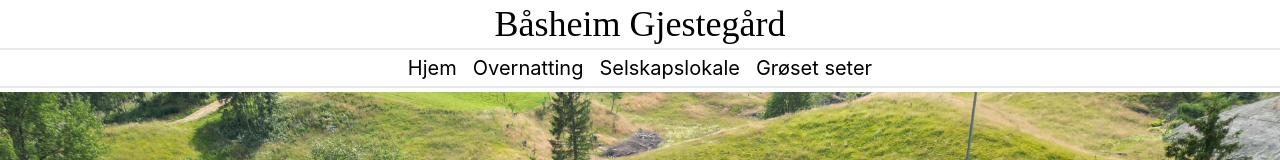
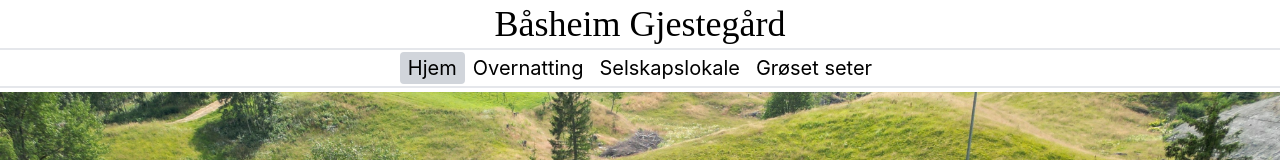
Before and after one commit to hsUlberg/baasheim, a React (Vite) app: page / in a window 1280 px wide. Shown: the top 160 px of the page. Built offline with nearby package versions, Linux system fonts and the light colour scheme.

Commit message:
fix: fix header higlighting

```diff
--- a/src/Components/Header/header.tsx
+++ b/src/Components/Header/header.tsx
@@ -17,7 +17,7 @@ export function Header() {
           }}
           className={clsx([
             'cursor-pointer text-xl px-2 py-1 hover:bg-gray-400 rounded',
-            active == 'overnatting' && 'bg-gray-300',
+            active == '' && 'bg-gray-300',
           ])}
           to="/">
           Hjem
@@ -39,7 +39,7 @@ export function Header() {
           }}
           className={clsx([
             'cursor-pointer text-xl px-2 py-1 hover:bg-gray-400 rounded',
-            active == 'overnatting' && 'bg-gray-300',
+            active == 'selskapslokale' && 'bg-gray-300',
           ])}
           to="/selskapslokale">
           Selskapslokale
@@ -50,7 +50,7 @@ export function Header() {
           }}
           className={clsx([
             'cursor-pointer text-xl px-2 py-1 hover:bg-gray-400 rounded',
-            active == 'overnatting' && 'bg-gray-300',
+            active == 'groset' && 'bg-gray-300',
           ])}
           to="/groset">
           Grøset seter
```
